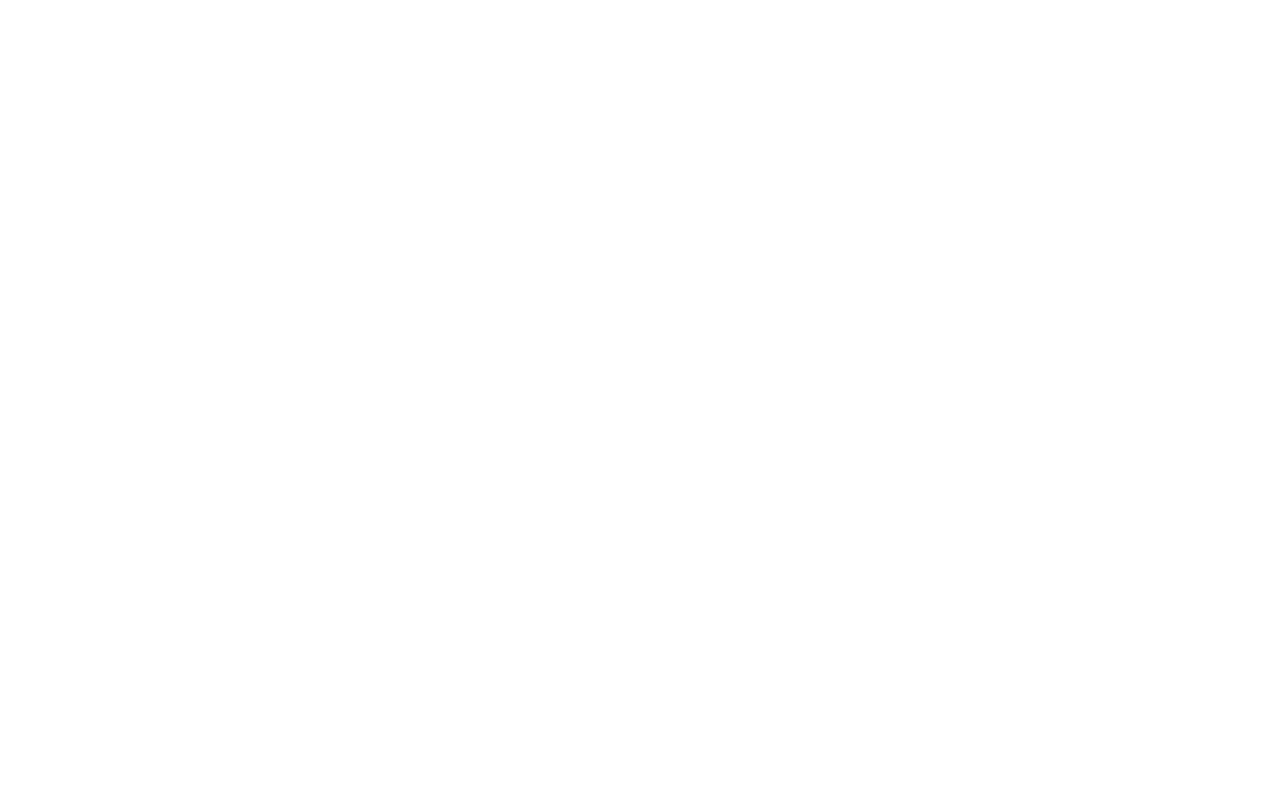
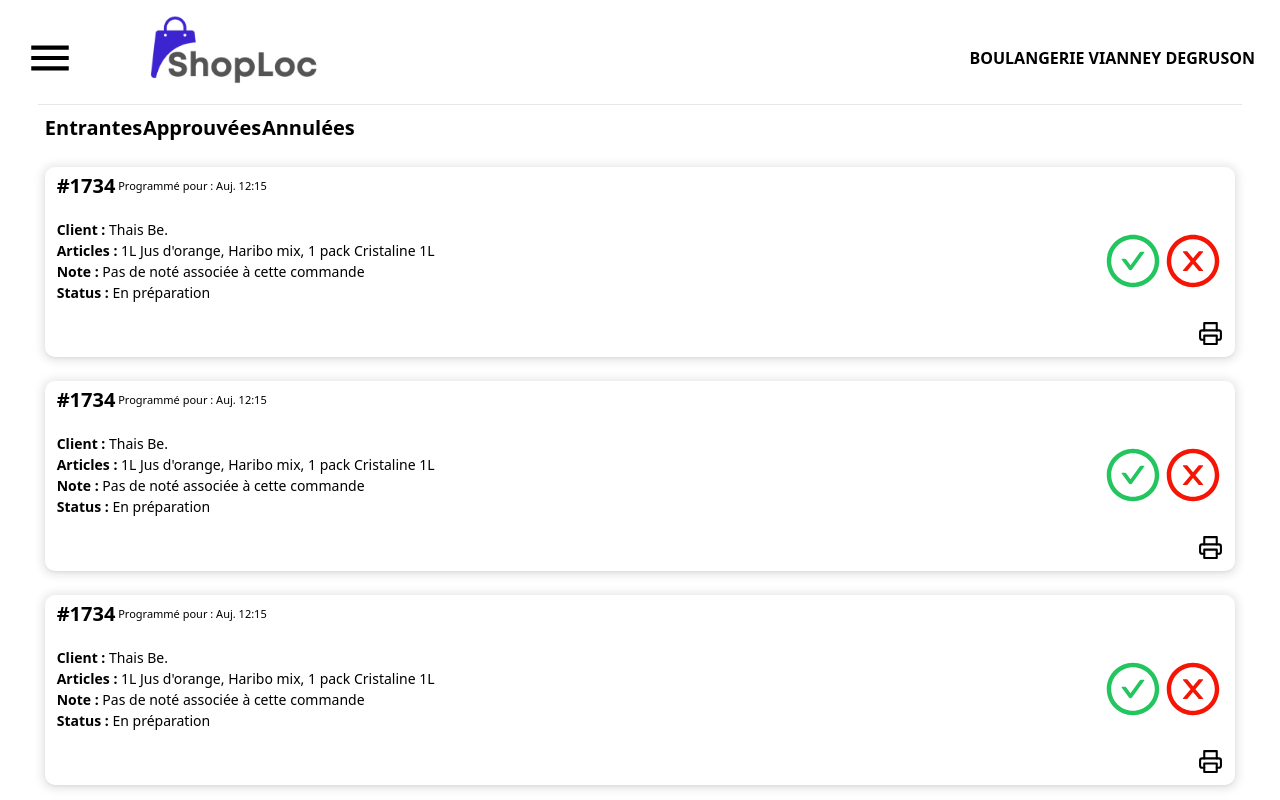
Before and after one commit to thenextech/sl-f-end, a React (Create React App) app: page /merchant/dashboard in a window 1280 px wide. Before the commit this address had no page. Shown: the top 800 px of the page. Built offline with nearby package versions, Linux system fonts and the light colour scheme.

Commit message:
feat: passing customer to dashboard + building order merchant page
SCRUM-2

```diff
--- a/src/App.js
+++ b/src/App.js
@@ -1,7 +1,8 @@
 import { BrowserRouter, Routes, Route } from "react-router-dom";
-import Home from './pages/Home'
-import MerchantRegister from './pages/MerchantRegister'
-import MerchantLogin from './pages/MerchantLogin'
+import Home from './pages/Home';
+import MerchantRegister from './pages/MerchantRegister';
+import MerchantLogin from './pages/MerchantLogin';
+import MerchantDashboard from "./pages/MerchantDashboard";
 import ClientRegister from "./pages/ClientRegister"
 import ClientLogin from "./pages/ClientLogin";
 import ClientDashboard from "./pages/ClientDashboard";
@@ -13,8 +14,9 @@
       <BrowserRouter>
         <Routes>
           <Route index element = {<Home />} />
-          <Route path="/m/register" element = {<MerchantRegister />} />
-          <Route path="/m/login" element = {<MerchantLogin />} />
+          <Route path="/merchant/register" element = {<MerchantRegister />} />
+          <Route path="/merchant/login" element = {<MerchantLogin />} />
+          <Route path="/merchant/dashboard" element = {<MerchantDashboard />} />
           <Route path="/client/login" element = {<ClientLogin />} />
           <Route path="/client/dashboard" element = {<ClientDashboard />}/>
           <Route path="/client/register" element = {<ClientRegister />} />
--- /dev/null
+++ b/src/components/buttons/LogoutBtn.jsx
@@ -0,0 +1,10 @@
+import React from 'react'
+import { Link } from "react-router-dom";
+
+export default function LogoutBtn() {
+  return (
+    <div className="flex flex-col items-center">
+        <button className="text-white bg-[#3C24D1] py-[7px] px-[15px] rounded-[10px] font-semibold text-center text-[16px] sm:text-[16px] md:text-[18px] w-[100%] mt-5 hover:cursor-pointer"><Link to="#">Se déconnecter</Link></button>
+    </div>
+  )
+}
--- a/src/components/clients/ClientLoginForm.jsx
+++ b/src/components/clients/ClientLoginForm.jsx
@@ -16,6 +16,7 @@
 
       const response = await fetch('http://localhost:8080/client/login', {
           method: 'POST',
+          credentials: 'include',
           body: formData
       });
 
--- a/src/components/clients/ClientNavbar.jsx
+++ b/src/components/clients/ClientNavbar.jsx
@@ -6,7 +6,7 @@
 import FidelityPointBox from './FidelityPointBox';
 import CatalogueVFPBox from './CatalogueVFPBox';
 
-export default function ClientNavbar() {
+export default function ClientNavbar( { user }) {
 
   const [drawerClicked, setDrawerClicked] = useState(false);
 
--- a/src/components/clients/ClientVerifyForm.jsx
+++ b/src/components/clients/ClientVerifyForm.jsx
@@ -12,8 +12,10 @@
       const formData = new FormData();
         formData.append('code', code);
 
+      try {
         const response = await fetch('http://localhost:8080/client/verify', {
           method: 'POST',
+          credentials: 'include',
           body: formData
         });
 
@@ -24,7 +26,10 @@
           const errorMessage = await response.json();
           setError(errorMessage['error']);
         }
-    };
+      } catch (error) {
+        setError('Une erreur est survenue lors de la vérification par code');
+      }
+    }
 
     return (
       <>
--- /dev/null
+++ b/src/components/merchants/MerchantDashNavbar.jsx
@@ -0,0 +1,33 @@
+import React, { useState } from 'react'
+import Fog from '../Fog';
+import SideBar from '../SideBar';
+import Drawer from '../Drawer';
+import HomeLogo from '../HomeLogo';
+import LogoutBtn from '../buttons/LogoutBtn';
+import MerchantDashSideLinks from './MerchantDashSideLinks';
+
+export default function MerchantDashNavbar() {
+    const [drawerClicked, setDrawerClicked] = useState(false);
+
+    function handleDrawerClick() {
+      setDrawerClicked(!drawerClicked);
+    }
+
+    return (
+      <div>
+        <Fog drawerClicked={drawerClicked} handleDrawerClick={handleDrawerClick} />
+        <SideBar drawerClicked={drawerClicked} handleDrawerClick={handleDrawerClick} items={[[<LogoutBtn/>, <MerchantDashSideLinks />]]}/>
+        <div className="text-black flex items-center justify-between px-3 mt-3 md:px-[25px]">
+          <div className="flex items-center">
+            <Drawer handleDrawerClick={handleDrawerClick}/>
+            <HomeLogo />
+          </div>
+          <div className="flex">
+            <p className="text-[10px] sm:text-[13px] md:text-[16px] font-bold uppercase">Boulangerie Vianney Degruson</p>
+        </div>
+        </div>
+        <div className="w-[93%] h-[1px] bg-gray-200 mx-auto mt-3 md:mt-0 md:w-[94%]">
+        </div>
+      </div>
+    )
+  }
--- /dev/null
+++ b/src/components/merchants/MerchantDashSideLinks.jsx
@@ -0,0 +1,27 @@
+import React from 'react'
+import { Link } from "react-router-dom";
+
+export default function MerchantDashSideLinks() {
+    return (
+      <div className="mt-4">
+        <div className="py-3 hover:cursor-pointer">
+            <p className="font-semibold sm:text-[16px] md:text-[18px]"><Link to="#">Caisse</Link></p>
+        </div>
+        <div className="py-3 hover:cursor-pointer">
+            <p className="font-semibold sm:text-[16px] md:text-[18px]">Commandes</p>
+        </div>
+        <div className="py-3 hover:cursor-pointer">
+            <p className="font-semibold sm:text-[16px] md:text-[18px]">Produits</p>
+        </div>
+        <div className="py-3 hover:cursor-pointer">
+            <p className="font-semibold sm:text-[16px] md:text-[18px]">Offres</p>
+        </div>
+        <div className="py-3 hover:cursor-pointer">
+            <p className="font-semibold sm:text-[16px] md:text-[18px]">Stats</p>
+        </div>
+        <div className="py-3 hover:cursor-pointer">
+            <p className="font-semibold sm:text-[16px] md:text-[18px]">Profil</p>
+        </div>
+      </div>
+    )
+}
--- /dev/null
+++ b/src/components/merchants/MerchantEnteredOrder.jsx
@@ -0,0 +1,33 @@
+import React from 'react'
+import { AiOutlineCloseCircle } from 'react-icons/ai';
+import { AiOutlineCheckCircle } from "react-icons/ai";
+import { FiPrinter } from "react-icons/fi";
+
+export default function MerchantEnteredOrder() {
+  return (
+    <div className="h-[190px] rounded-[10px] shadow-my mt-6">
+        <div className="w-[96%] md:w-[98%] mx-auto">
+            <div className="flex items-center w-[200px] sm:w-[210px] justify-between pt-1">
+                <p className="font-bold sm:text-[20px]">#1734</p>
+                <p className="text-[11px]">Programmé pour : Auj. 12:15</p>
+            </div>
+            <div className="h-[120px] flex items-center justify-between">
+                <div>
+                <p className="text-[12px] sm:text-[14px]"><span className="font-bold">Client :</span>  Thais Be.</p>
+                <p className="text-[12px] sm:text-[14px]"><span className="font-bold">Articles :</span> 1L Jus d'orange, Haribo mix, 1 pack Cristaline 1L</p>
+                <p className="text-[12px] sm:text-[14px]"><span className="font-bold">Note :</span> Pas de noté associée à cette commande</p>
+                <p className="text-[12px] sm:text-[14px]"><span className="font-bold">Status :</span> En préparation</p>
+                </div>
+                <div className="flex items-center justify-center hover:cursor-pointer ">
+                    <AiOutlineCheckCircle className="text-[40px] sm:text-[60px] text-green-500"/>
+                    <AiOutlineCloseCircle className="text-[40px]  sm:text-[60px] text-[#f51505]"/>
+                </div>
+            </div>
+            <div className="relative hover:cursor-pointer">
+                <FiPrinter className="absolute right-[0px] text-[25px]"/>
+            </div>
+        </div>
+
+    </div>
+  )
+}
--- a/src/components/merchants/MerchantLoginForm.jsx
+++ b/src/components/merchants/MerchantLoginForm.jsx
@@ -42,7 +42,7 @@
         </div>
         <div className="w-full lg:w-[95%] flex flex-col items-center mt-1 mb-3">
           <button type="submit" className="mt-3 text-center rounded-[50px] w-full bg-[#3C24D1] py-1 text-white text-[10px] sm:text-[13px] text-[15px]">Se connecter</button>
-          <p className="text-[9px] lg:text-[12px] mt-1 font-semibold text-center">Vous n’avez pas de compte ?<Link to="/m/register" className="text-[#3C24D1]"> Devenez partenaire  Shoploc</Link></p>
+          <p className="text-[9px] lg:text-[12px] mt-1 font-semibold text-center">Vous n’avez pas de compte ?<Link to="/merchant/register" className="text-[#3C24D1]"> Devenez partenaire  Shoploc</Link></p>
         </div>
       </form>
     )
--- /dev/null
+++ b/src/pages/MerchantDashboard.jsx
@@ -0,0 +1,55 @@
+import React, {useState} from 'react'
+import MerchantDashNavbar from '../components/merchants/MerchantDashNavbar';
+import MerchantEnteredOrder from '../components/merchants/MerchantEnteredOrder';
+
+export default function MerchantDashboard() {
+
+    const [entrantesClicked, setEntrantesClicked] = useState(false);
+    const [approuveesClicked, setApprouveesClicked] = useState(false);
+    const [annuleesClicked, setAnnuleesClicked] = useState(false);
+
+    function handleEntrantesClicked() {
+        setApprouveesClicked(false);
+        setAnnuleesClicked(false);
+        setEntrantesClicked(true);
+    }
+
+    function handleApprouveesClicked() {
+        setApprouveesClicked(true);
+        setAnnuleesClicked(false);
+        setEntrantesClicked(false);
+    }
+
+    function handleAnnuleesClicked() {
+        setApprouveesClicked(false);
+        setAnnuleesClicked(true);
+        setEntrantesClicked(false);
+    }
+
+  return (
+    <>
+        <MerchantDashNavbar />
+        <div className="w-[93%] mx-auto mt-2">
+            <div className="flex w-[250px] sm:w-[270px] md:w-[290px] lg:w-[310px] justify-between">
+                <div className="hover:cursor-pointer" onClick={handleEntrantesClicked}>
+                    <p className={entrantesClicked ? "text-[15px] font-bold sm:text-[16px] md:text-[18px] lg:text-[20px] border-b-4 border-black" : "text-[15px] font-bold sm:text-[16px] md:text-[18px] lg:text-[20px]"}>Entrantes</p>
+                </div>
+                <div className="hover:cursor-pointer" onClick={handleApprouveesClicked}>
+                    <p className={approuveesClicked ? "text-[15px] font-bold sm:text-[16px] md:text-[18px] lg:text-[20px] border-b-4 border-black" : "text-[15px] font-bold sm:text-[16px] md:text-[18px] lg:text-[20px]"}>Approuvées</p>
+                </div>
+                <div className="hover:cursor-pointer" onClick={handleAnnuleesClicked}>
+                    <p className={annuleesClicked ? "text-[15px] font-bold sm:text-[16px] md:text-[18px] lg:text-[20px] border-b-4 border-black" : "text-[15px] font-bold sm:text-[16px] md:text-[18px] lg:text-[20px]" }>Annulées</p>
+                </div>
+            </div>
+            <div>
+             <MerchantEnteredOrder />
+             <MerchantEnteredOrder />
+             <MerchantEnteredOrder />
+             <MerchantEnteredOrder />
+             <MerchantEnteredOrder />
+             <MerchantEnteredOrder />
+            </div>
+        </div>
+    </>
+  )
+}
--- a/tailwind.config.js
+++ b/tailwind.config.js
@@ -4,7 +4,11 @@
     "./src/**/*.{js,jsx,ts,tsx}",
   ],
   theme: {
-    extend: {},
+    extend: {
+      boxShadow: {
+        'my': '0 1px 10px 3px rgb(0 0 0 / 0.1), 0 2px 4px -2px rgb(0 0 0 / 0.1)',
+      },
+    },
   },
   plugins: [],
 }
```
Also changed, not shown: src/pages/ClientDashboard.jsx (+29 -14 lines). Lines whose indentation alone changed are shown as unchanged.
